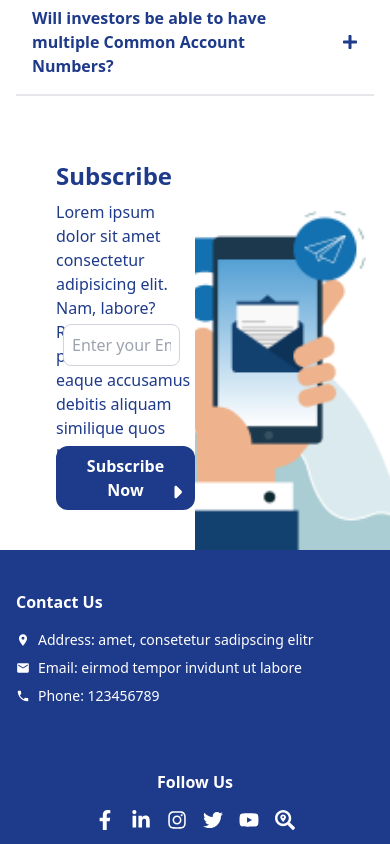
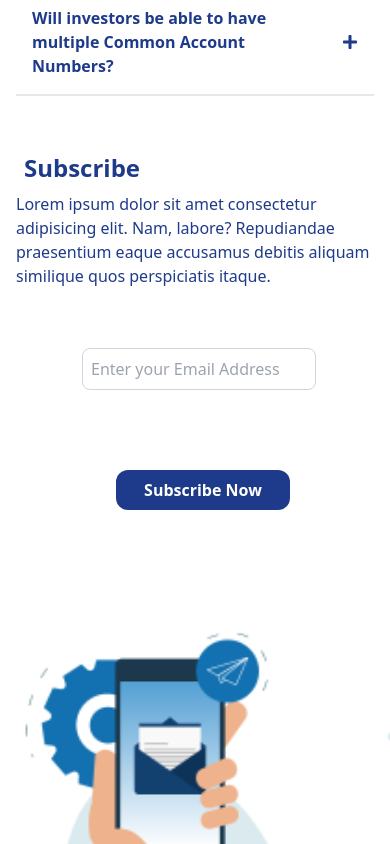
Before and after one commit to juned1110/ToggleHead, a React (Vite) app: page / in a window 390 px wide. Shown: the part 2880-3724 px from the top of the page. Built offline with nearby package versions, Linux system fonts and the light colour scheme.

Commit message:
responsive in mobile view

```diff
--- a/src/components/Subscribe.jsx
+++ b/src/components/Subscribe.jsx
@@ -3,21 +3,23 @@ import img from "../assets/image2.png";
 import { FaCaretRight } from "react-icons/fa6";
 
 const Subscribe = () => (
-  <div className="flex">
-    <div className="bg-white text-primary p-8 text-center relative w-1/2 h-[50vh]">
-      <h2 className="text-2xl font-bold mb-4 absolute left-14">Subscribe</h2>
-      <p className="absolute mt-10 text-left ml-6 ">
+  <div className="flex flex-col md:flex-row">
+    <div className="bg-white text-primary p-6 md:p-8 text-center relative md:w-1/2 h-[50vh]">
+      <h2 className="text-2xl font-bold mb-4 absolute left-6 md:left-14">
+        Subscribe
+      </h2>
+      <p className="absolute mt-10 text-left left-4 md:left-6">
         Lorem ipsum dolor sit amet consectetur adipisicing elit. Nam, labore?
         Repudiandae praesentium eaque accusamus debitis aliquam similique quos
         perspiciatis itaque.
       </p>
-      <div className="absolute bottom-10 left-14">
+      <div className="absolute bottom-10 left-4 md:left-14">
         <input
           type="email"
           placeholder="Enter your Email Address"
-          className="p-2 rounded-lg mr-2 border border-gray-300 mb-20 w-[30vw] "
+          className="p-2 rounded-lg mr-2 border border-gray-300 mb-20 w-[60vw] md:w-[30vw]"
         />
-        <button className="bg-secondary text-white bg-primary rounded-xl font-semibold px-7 py-2">
+        <button className="bg-primary text-white rounded-xl font-semibold px-7 py-2">
           Subscribe Now
           <p className="absolute right-0 mr-2 -mt-5 text-xl">
             <FaCaretRight />
@@ -26,7 +28,7 @@ const Subscribe = () => (
       </div>
     </div>
 
-    <div className="w-1/2">
+    <div className="w-full md:w-1/2">
       <img
         src={img}
         alt="Subscribe Image"
```
